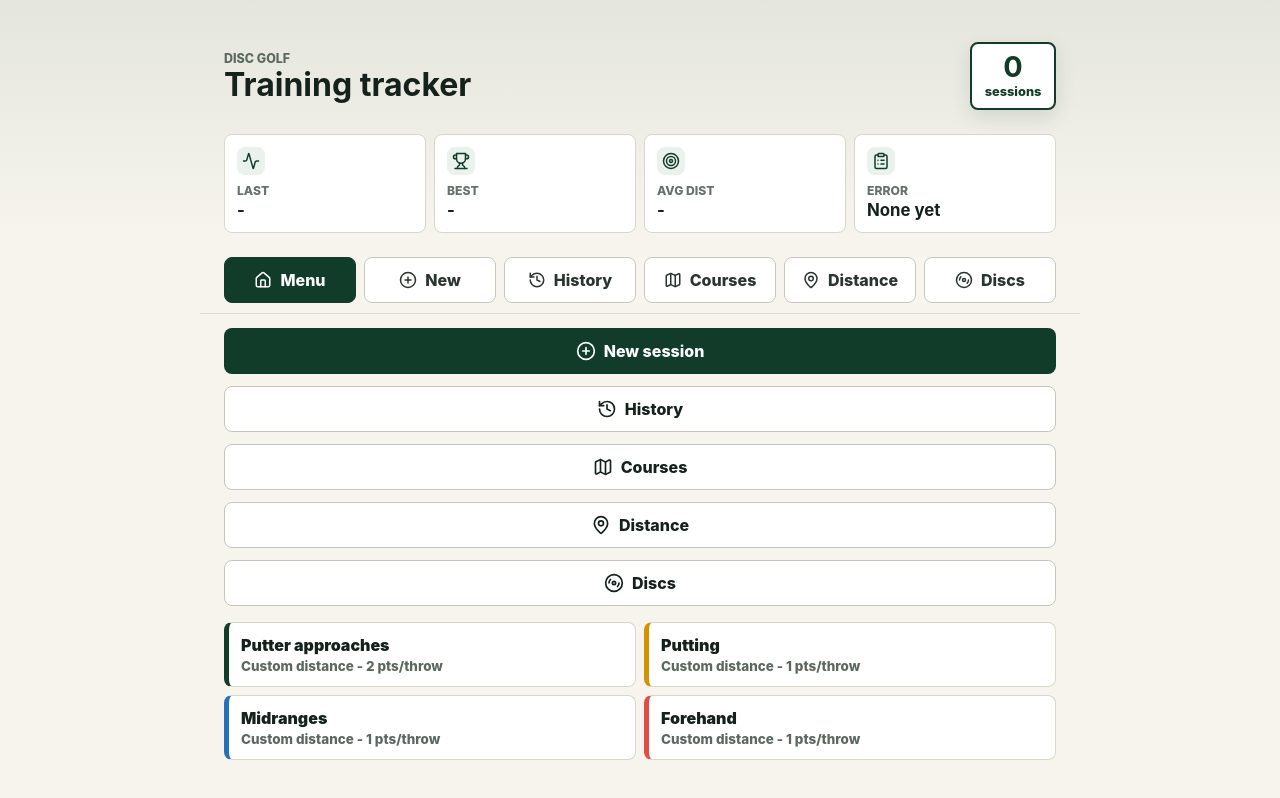
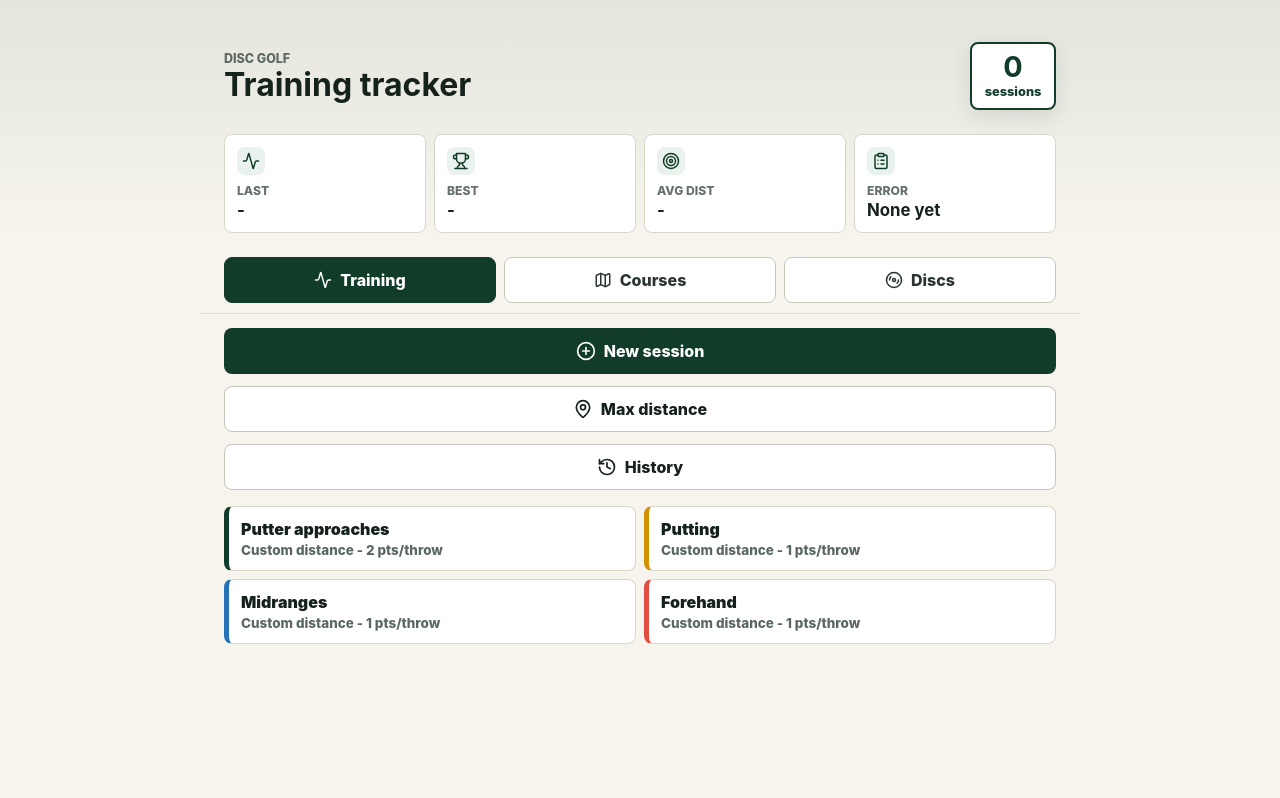
Before and after one commit to KoxuKing/DiscGolfApp, a React (Vite) app: page / in a window 1280 px wide. Shown: the top 798 px of the page. Built offline with nearby package versions, Linux system fonts and the light colour scheme; what @capacitor/core would draw is missing.

Commit message:
Group training options under Training

```diff
--- a/src/App.tsx
+++ b/src/App.tsx
@@ -126,6 +126,10 @@ import {
 
 type View = 'home' | 'new' | 'track' | 'history' | 'discs' | 'courses' | 'course-run' | 'distance';
 
+function isTrainingView(view: View) {
+  return view === 'home' || view === 'new' || view === 'track' || view === 'history' || view === 'distance';
+}
+
 type SessionSetup = {
   trainingType: SectionId;
   distanceMeters: string;
@@ -633,31 +637,13 @@ function App() {
       )}
 
       <nav className="view-tabs" aria-label="Views">
-        <button className={activeView === 'home' ? 'active' : ''} onClick={() => setActiveView('home')}>
-          <Home size={18} />
-          Menu
-        </button>
-        {draft && (
-          <button className={activeView === 'track' ? 'active' : ''} onClick={() => setActiveView('track')}>
-            <ClipboardList size={18} />
-            Session
-          </button>
-        )}
-        <button className={activeView === 'new' ? 'active' : ''} onClick={() => setActiveView('new')}>
-          <PlusCircle size={18} />
-          New
-        </button>
-        <button className={activeView === 'history' ? 'active' : ''} onClick={() => setActiveView('history')}>
-          <History size={18} />
-          History
+        <button className={isTrainingView(activeView) ? 'active' : ''} onClick={() => setActiveView('home')}>
+          <Activity size={18} />
+          Training
         </button>
         <button className={activeView === 'courses' ? 'active' : ''} onClick={() => setActiveView('courses')}>
           <Map size={18} />
           Courses
-        </button>
-        <button className={activeView === 'distance' ? 'active' : ''} onClick={() => setActiveView('distance')}>
-          <MapPin size={18} />
-          Distance
         </button>
         <button className={activeView === 'discs' ? 'active' : ''} onClick={() => setActiveView('discs')}>
           <Disc3 size={18} />
@@ -677,9 +663,7 @@ function App() {
           onNew={() => setActiveView('new')}
           onContinue={() => setActiveView('track')}
           onHistory={() => setActiveView('history')}
-          onCourses={() => setActiveView('courses')}
           onDistance={() => setActiveView('distance')}
-          onDiscs={() => setActiveView('discs')}
         />
       )}
 
@@ -711,9 +695,7 @@ function App() {
           hasDraft={false}
           onNew={() => setActiveView('new')}
           onHistory={() => setActiveView('history')}
-          onCourses={() => setActiveView('courses')}
           onDistance={() => setActiveView('distance')}
-          onDiscs={() => setActiveView('discs')}
         />
       )}
 
@@ -767,14 +749,12 @@ type HomeViewProps = {
   onNew: () => void;
   onContinue?: () => void;
   onHistory: () => void;
-  onCourses: () => void;
   onDistance: () => void;
-  onDiscs: () => void;
 };
 
-function HomeView({ hasDraft, onNew, onContinue, onHistory, onCourses, onDistance, onDiscs }: HomeViewProps) {
+function HomeView({ hasDraft, onNew, onContinue, onHistory, onDistance }: HomeViewProps) {
   return (
-    <section className="main-menu" aria-label="Main menu">
+    <section className="main-menu" aria-label="Training">
       <button className="primary-action menu-action" type="button" onClick={onNew} data-testid="new-session">
         <PlusCircle size={20} />
         New session
@@ -785,21 +765,13 @@ function HomeView({ hasDraft, onNew, onContinue, onHistory, onCourses, onDistanc
           Continue session
         </button>
       )}
+      <button className="secondary-action menu-action" type="button" onClick={onDistance} data-testid="max-distance">
+        <MapPin size={20} />
+        Max distance
+      </button>
       <button className="secondary-action menu-action" type="button" onClick={onHistory}>
         <History size={20} />
         History
-      </button>
-      <button className="secondary-action menu-action" type="button" onClick={onCourses}>
-        <Map size={20} />
-        Courses
-      </button>
-      <button className="secondary-action menu-action" type="button" onClick={onDistance}>
-        <MapPin size={20} />
-        Distance
-      </button>
-      <button className="secondary-action menu-action" type="button" onClick={onDiscs}>
-        <Disc3 size={20} />
-        Discs
       </button>
 
       <div className="training-type-grid">
```
Also changed, not shown: 1 other file (tests, documents, lock files or other folders).
